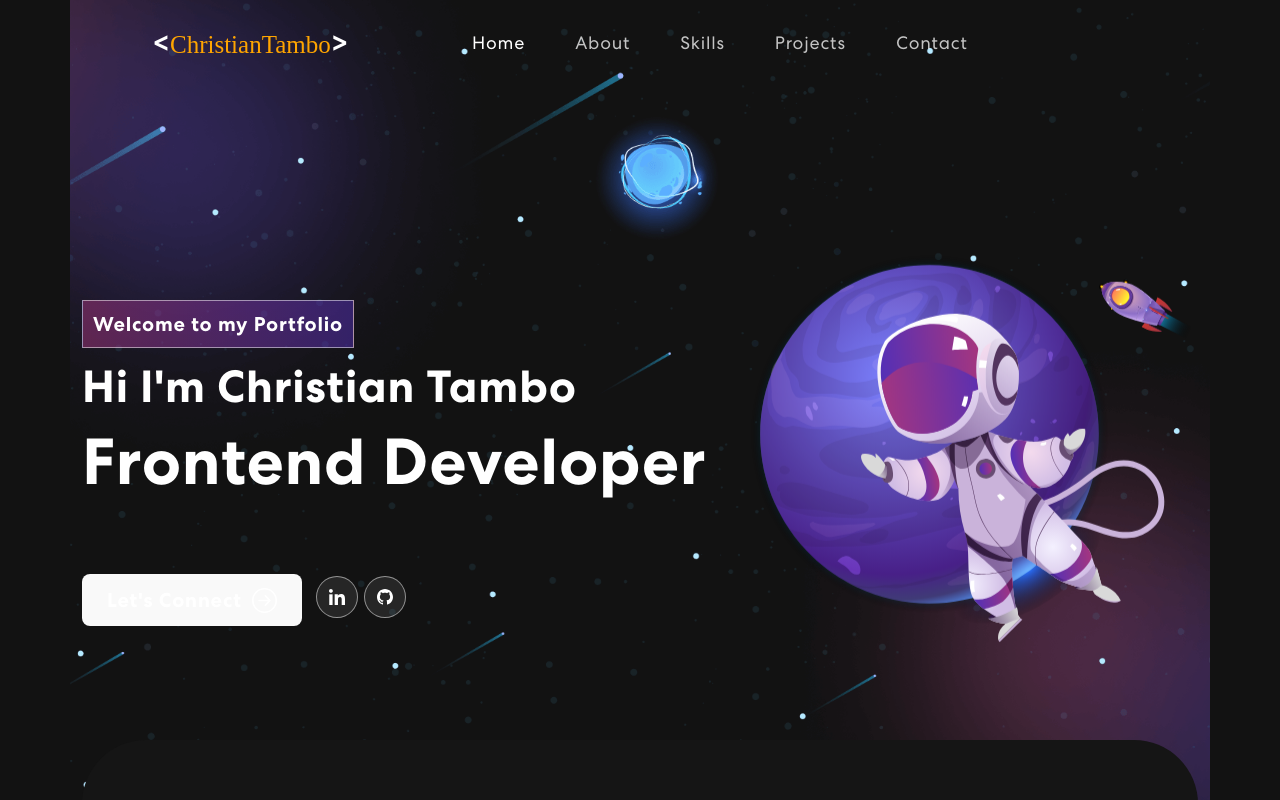
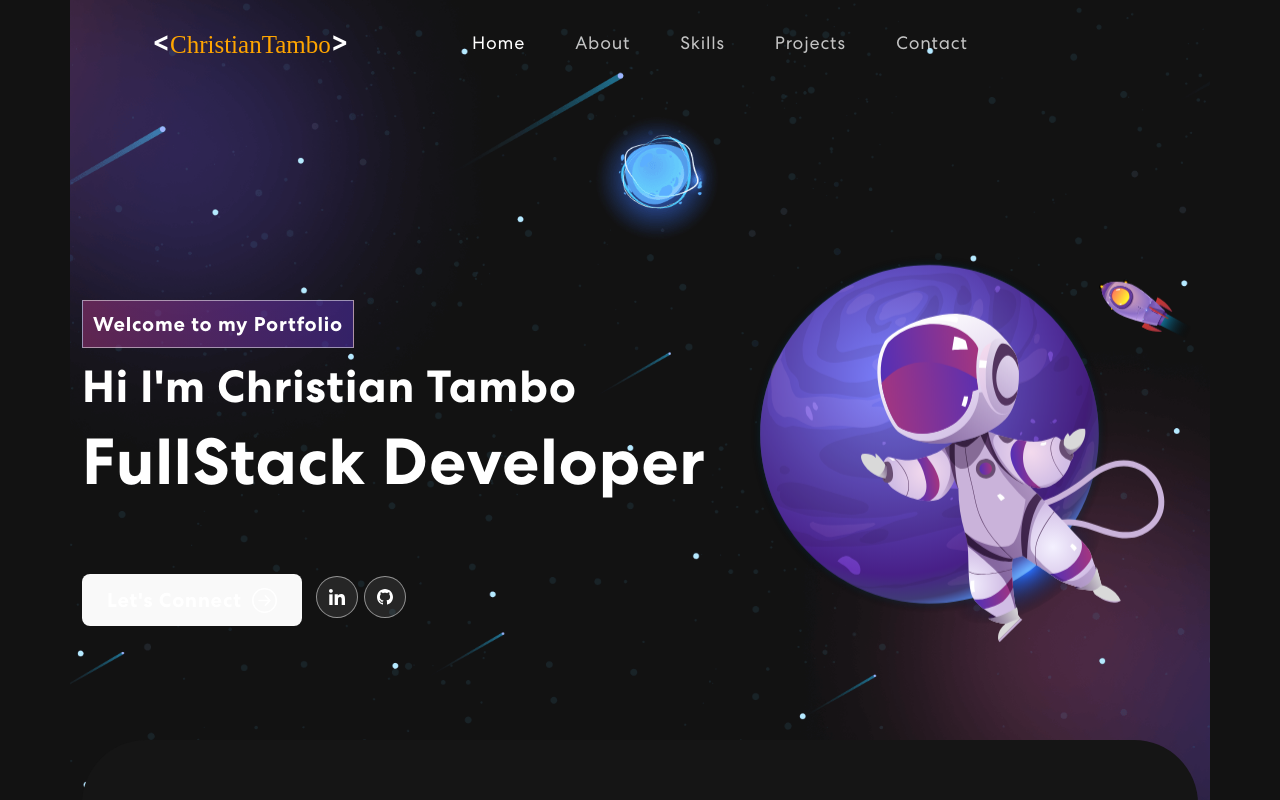
Before and after one commit to ChristianTC/portfolio, a React (Vite) app: page / in a window 1280 px wide. Shown: the top 800 px of the page. Built offline with nearby package versions, Linux system fonts and the light colour scheme.

Commit message:
modify banner

```diff
--- a/src/components/Banner.tsx
+++ b/src/components/Banner.tsx
@@ -11,7 +11,7 @@ const Banner = () => {
 
   const [loopNum, setLoopNum] = useState(0)
   const [isDeleting, setIsDeleting] = useState(false)
-  const toRotate = ["Frontend Developer", "Web Developer", "Software Engineer"]
+  const toRotate = ["FullStack Developer", "Software Engineer"]
   const [text, setText] = useState('')
   const [delta, setDelta] = useState(300 - Math.random() * 100)
   const period = 2000
@@ -36,8 +36,8 @@ const Banner = () => {
     }
 
     if (!isDeleting && updatedText === fullText) {
-      // setIsDeleting(true)
-      setIsDeleting(false)
+      setIsDeleting(true)
+      // setIsDeleting(false)
       setDelta(period)
     }else if(isDeleting && updatedText === ''){
       setIsDeleting(false)
```
